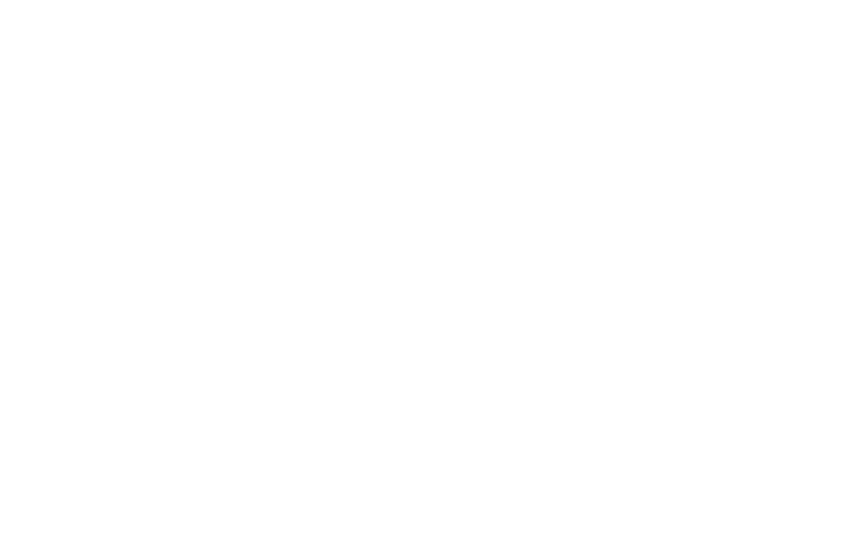
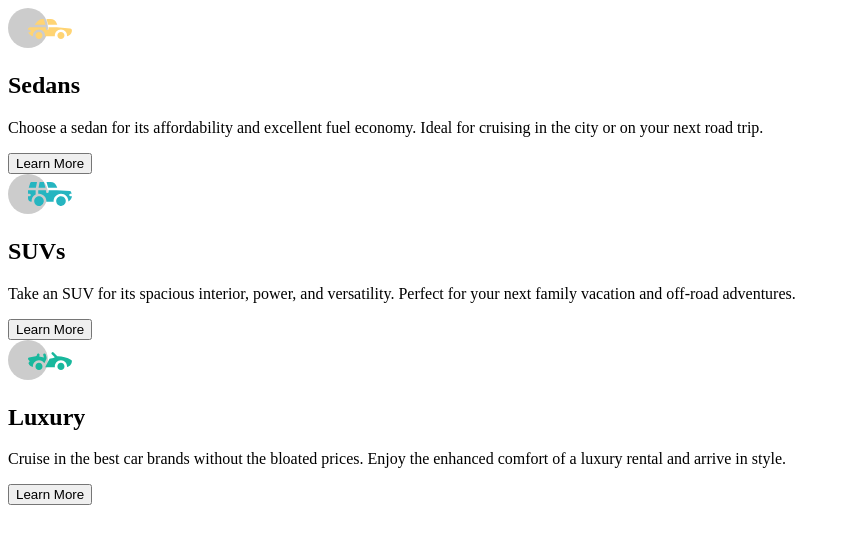
Before and after one commit to cdevnev/3-column-preview-card-component, a plain HTML site: page index.html in a window 1280 px wide. Shown: the whole page, without its empty margins (0-850 px from the left). Drawn offline with Linux system fonts and the light colour scheme.

Commit message:
Added structural elements, images refs, and page text
- added favicon
- added title
- added page container
- nested main element in container
- nested (3) section elements in main
- nested header element in section
    - nested image and h1 in header
- nested paragraph in section
- nested button in section

```diff
--- a/index.html
+++ b/index.html
@@ -4,9 +4,43 @@
     <meta charset="UTF-8">
     <meta http-equiv="X-UA-Compatible" content="IE=edge">
     <meta name="viewport" content="width=device-width, initial-scale=1.0">
-    <title>Document</title>
+    <link rel="icon" href="./images/favicon-32x32.png" type="image/png">
+    <title>Frontend Mentor | 3 Column Preview Card Component</title>
 </head>
 <body>
-
+    <div class="container">
+        <main class="card-stack">
+            <section class="card1">
+                <header class="card-header">
+                    <img src="./images/icon-sedans.svg" alt="Icon of a sedan" class="header-img1">
+                    <h1>Sedans</h1>
+                </header>
+                <p class="content">
+                    Choose a sedan for its affordability and excellent fuel economy. Ideal for cruising in the city or on your next road trip.
+                </p>
+                <button class="card-button">Learn More</button>
+            </section>
+            <section class="card2">
+                <header class="card-header">
+                    <img src="./images/icon-suvs.svg" alt="Icon of an SUV" class="header-img2">
+                    <h1>SUVs</h1>
+                </header>
+                <p class="content">
+                    Take an SUV for its spacious interior, power, and versatility. Perfect for your next family vacation and off-road adventures.
+                </p>
+                <button class="card-button">Learn More</button>
+            </section>
+            <section class="card3">
+                <header class="card-header">
+                    <img src="./images/icon-luxury.svg" alt="Icon of a luxury vehicle" class="header-img3">
+                    <h1>Luxury</h1>
+                </header>
+                <p class="content">
+                    Cruise in the best car brands without the bloated prices. Enjoy the enhanced comfort of a luxury rental and arrive in style.
+                </p>
+                <button class="card-button">Learn More</button>
+            </section>
+        </main>
+    </div>
 </body>
 </html>
```
